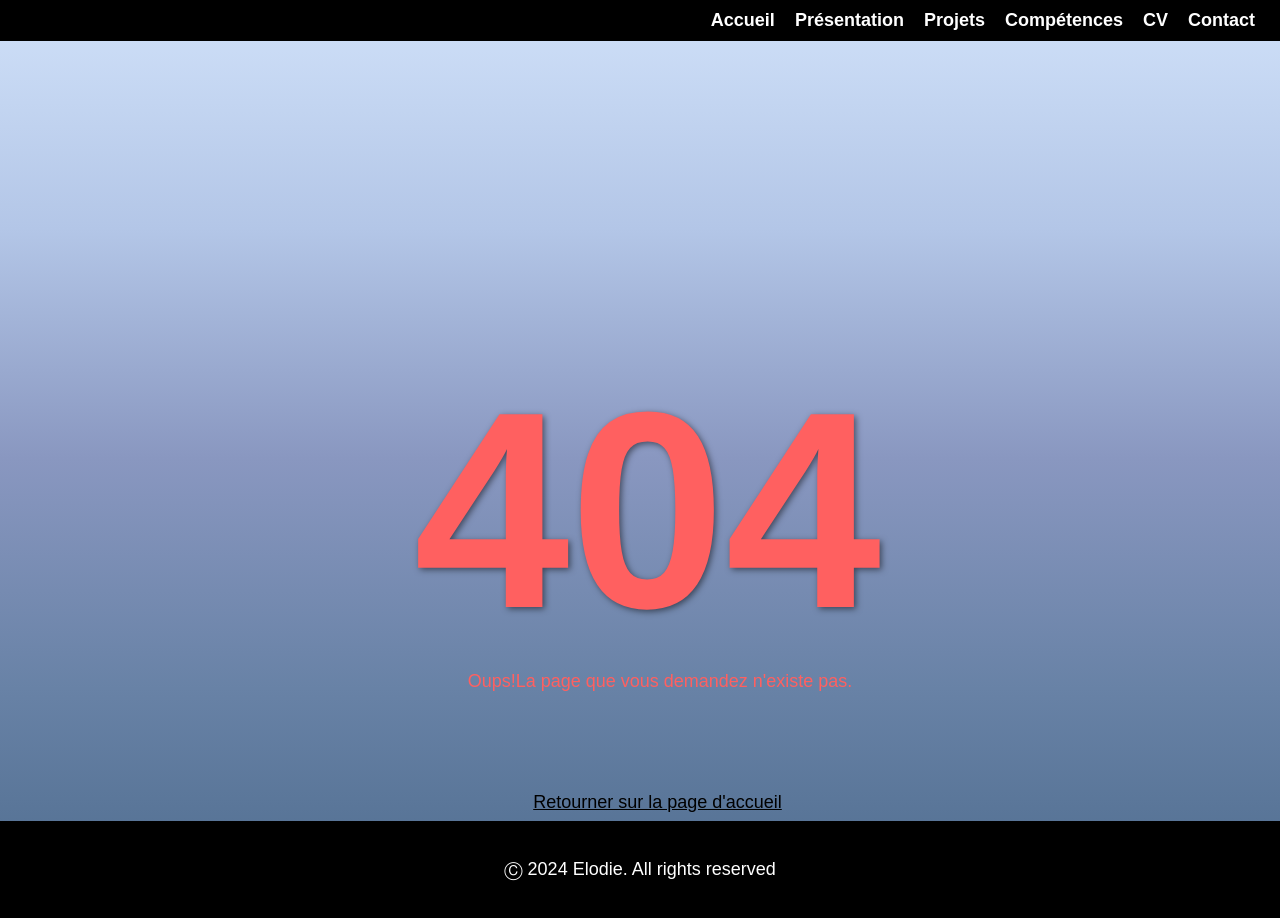
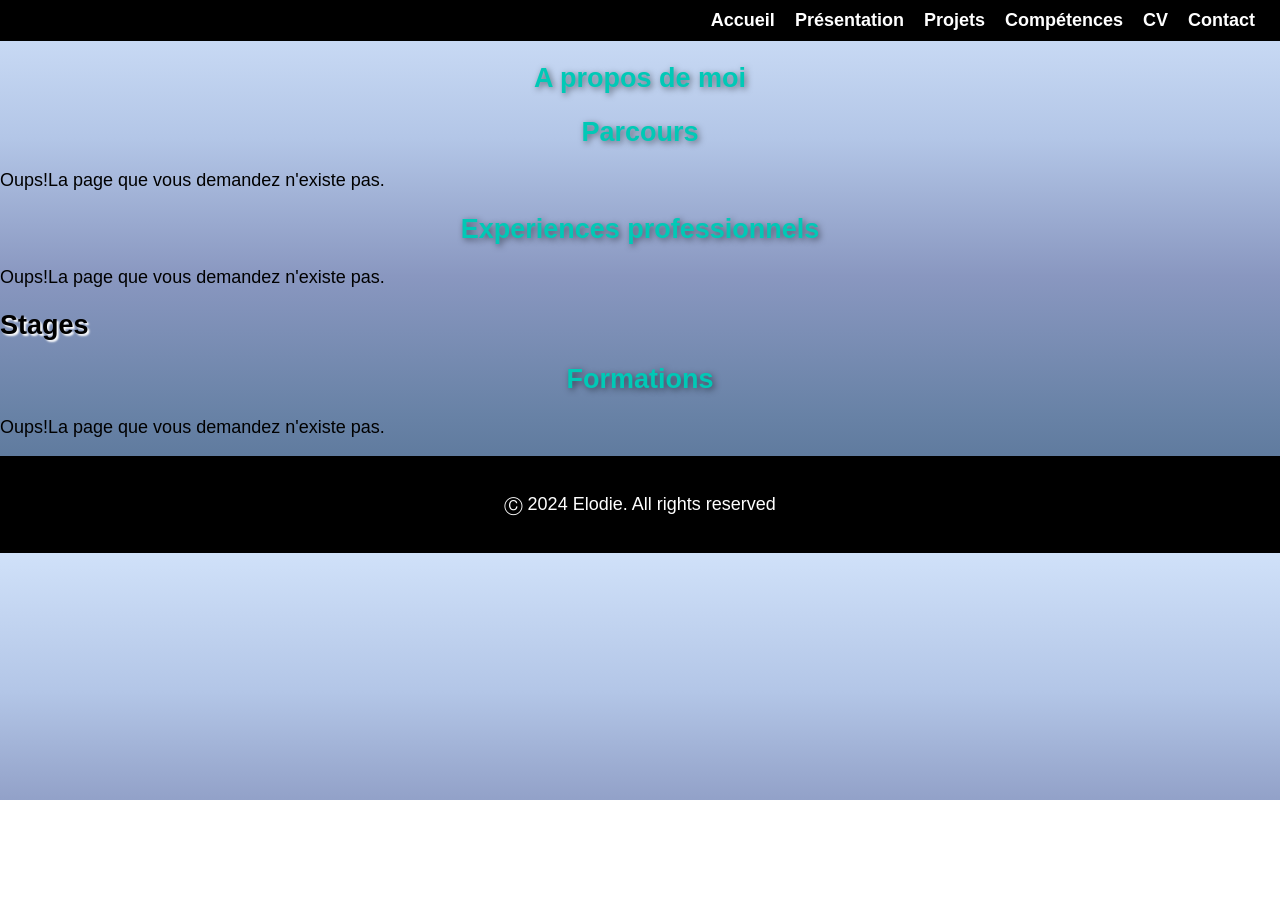
Before and after one commit to ELODIE-74/portefolioweb, a React (Create React App) app in the folder my-portfolio-app/: page /presentation in a window 1280 px wide. Before the commit this address had no page. After the commit the page ends 800 px from the top, so only its background shows below. Built offline with nearby package versions, Linux system fonts and the light colour scheme.

Commit message:
ajout page presentation

```diff
--- a/my-portfolio-app/src/App.js
+++ b/my-portfolio-app/src/App.js
@@ -6,6 +6,7 @@ import Home from "./pages/home/home.jsx";
 import Error404 from "./pages/error404/error404.jsx";
 import Contact from "./pages/contact/contact.jsx";
 import Projets from "./pages/projets/projets.jsx";
+import Presentation from "./pages/presentation/presentation.jsx"
 
 function App() {
   return (
@@ -16,6 +17,7 @@ function App() {
         <Route path="*" element={<Error404 />} />
         <Route path="contact" element={<Contact />}/>
        <Route path="projets" element={<Projets/>}/>
+       <Route path="presentation" element={<Presentation/>}/>
       </Routes>
       <Footer />
     </Router>
--- a/my-portfolio-app/src/components/header/header.jsx
+++ b/my-portfolio-app/src/components/header/header.jsx
@@ -20,7 +20,7 @@ const Header = () => {
             <Link to="/">Accueil</Link>
           </li>
           <li>
-          <Link to="#" >Présentation</Link>
+          <Link to="/presentation" >Présentation</Link>
 
           </li>
           <li>
--- /dev/null
+++ b/my-portfolio-app/src/pages/presentation/presentation.jsx
@@ -0,0 +1,30 @@
+import React from 'react';
+
+function Presentation() {
+    return (
+      <section className="ConteneurPresentationPage">
+        <h1 className="TitlePresentationPage">A propos de moi</h1>
+        <div>
+            <h1>Parcours</h1>
+            <p className="TextePresentationPage">
+          Oups!La page que vous demandez n'existe pas.
+        </p>
+        </div>
+        <div>
+            <h1>Experiences professionnels</h1>
+            <p className="TextePresentationPage">
+          Oups!La page que vous demandez n'existe pas.
+        </p>
+        <h2>Stages</h2>
+        </div>
+        <div>
+            <h1>Formations</h1>
+            <p className="TextePresentationPage">
+          Oups!La page que vous demandez n'existe pas.
+        </p>
+        </div>
+
+      </section>
+    );
+  }
+  export default Presentation;
```
